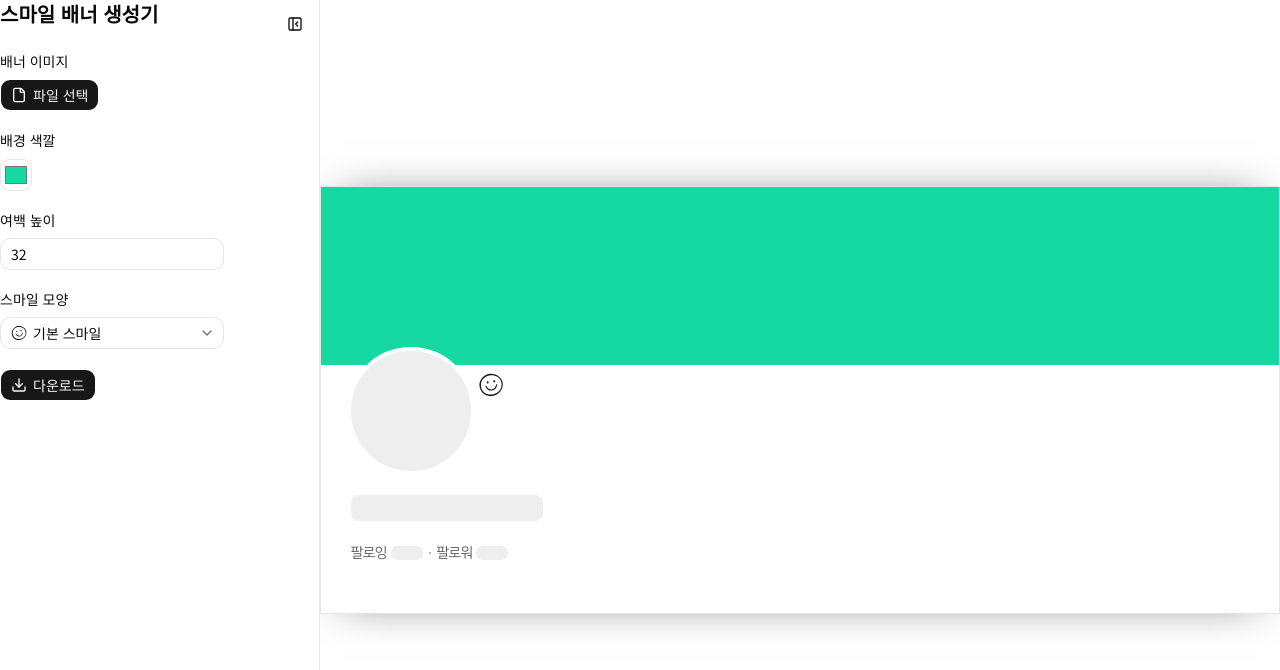
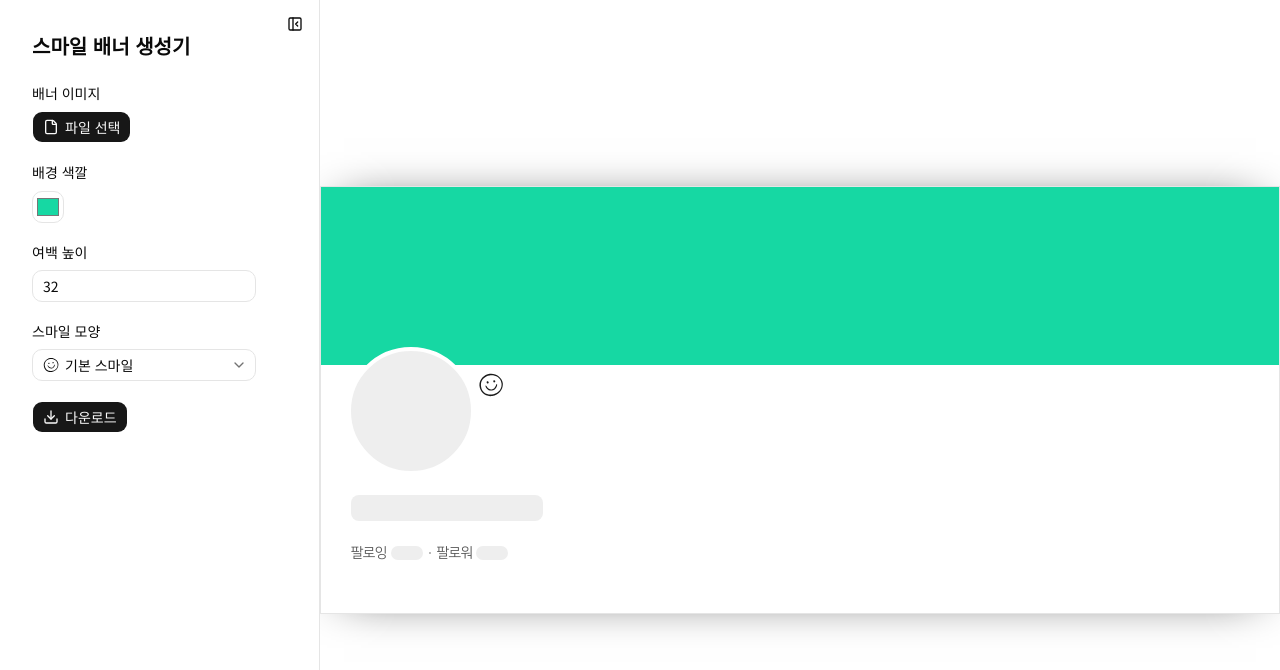
Before and after one commit to idiotf/smile-banner, a Next.js app: page / in a window 1280 px wide. Shown: the top 670 px of the page. Built offline with nearby package versions, Linux system fonts and the light colour scheme.

Commit message:
page.tsx 업데이트

```diff
--- a/app/page.tsx
+++ b/app/page.tsx
@@ -122,7 +122,7 @@ export default function Page() {
         data-hidden={!panelOpen}
         className='relative transition-[width] w-xs data-[hidden=true]:w-0 shrink-0 overflow-auto overflow-x-hidden border-r bg-background'
       >
-        <div className='w-79.75'>
+        <div className='w-79.75 p-8'>
           <Button
             variant='ghost'
             size='icon'
```
